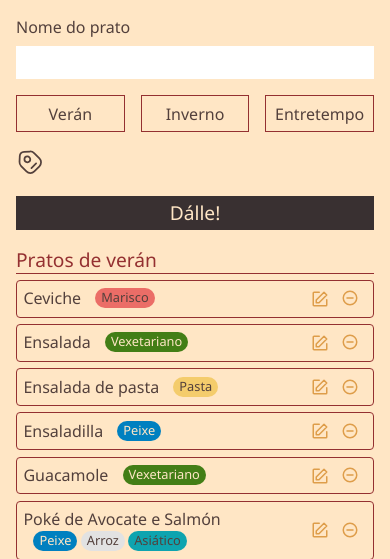
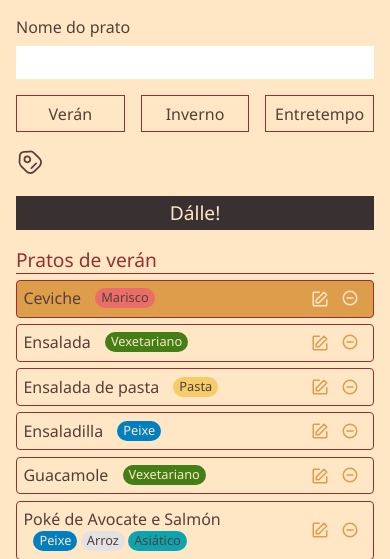
Before and after one commit to IvanLDx/dietApp, a PHP site: page /addDish.php in a window 390 px wide, while the restyled element is pressed. Shown: the top 559 px of the page. Run offline with PHP 8.4, Linux system fonts and the light colour scheme.

Commit message:
Revert yellow dish background

```diff
--- a/client/cssV4/master.css
+++ b/client/cssV4/master.css
@@ -140,17 +140,6 @@ ul {
     background-color: var(--yellow);
 }
 
-@media (max-width: 678px) {
-    .dish-list .dish-element-list:active {
-        background-color: var(--white);
-    }
-
-    .dish-list .dish-element-list:active .grid-controls path {
-        stroke: var(--yellow);
-    }
-}
-
-
 .dish-list .dish-tags {
     display: inline-block;
     position: relative;
```
